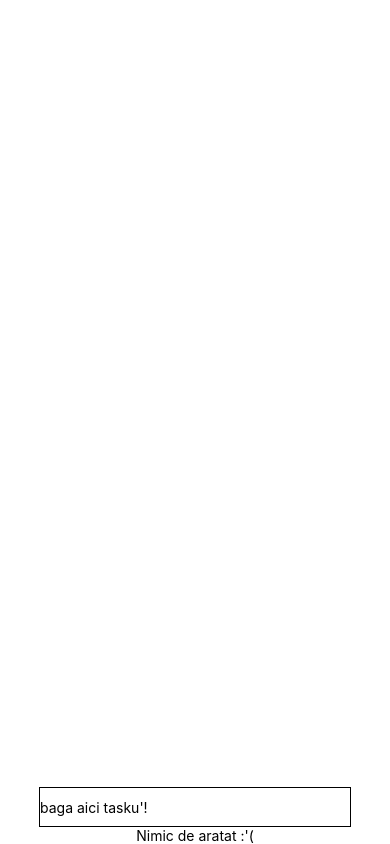
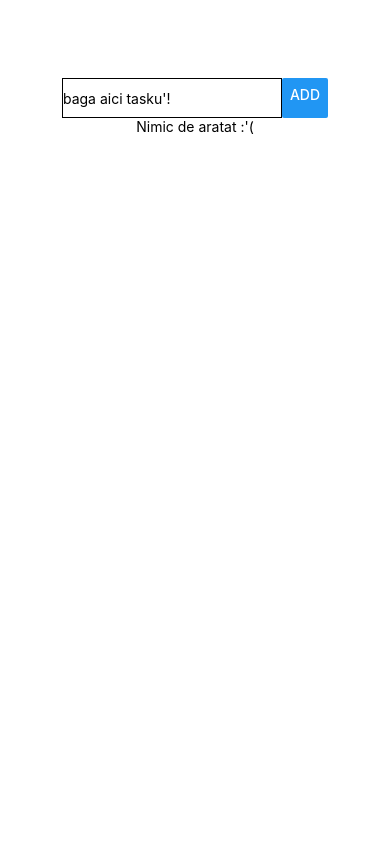
Before and after one commit to sinmax28/todoList, a React Native app: screen / in a window 390 px wide. Built offline with nearby package versions, Linux system fonts and the light colour scheme.

Commit message:
added functionality such as add, remove with different design based on the device it is running on

```diff
--- a/App.js
+++ b/App.js
@@ -1,4 +1,4 @@
-import React, { useState } from 'react';
+import React, {useState} from 'react';
 import {
   SafeAreaView,
   ScrollView,
@@ -8,7 +8,8 @@ import {
   TextInput,
   useColorScheme,
   View,
-  Platform
+  Platform,
+  Button,
 } from 'react-native';
 
 import {
@@ -18,6 +19,7 @@ import {
   LearnMoreLinks,
   ReloadInstructions,
 } from 'react-native/Libraries/NewAppScreen';
+import Task from './Task';
 
 const App = () => {
   const [inputTask, setInputTask] = useState('');
@@ -28,28 +30,39 @@ const App = () => {
   //   backgroundColor: isDarkMode ? Colors.darker : Colors.lighter,
   // };
 
-  const handleSubmit = () => {
+  const handleAdd = () => {
+    setTaskList([...taskList, inputTask]);
+    setInputTask('');
+  };
 
-  }
+  const handleRemove = id =>
+    setTaskList(taskList.filter((_, index) => index != id));
 
   return (
-        <View
-          style={styles.app}
-        >
+    <View style={styles.app}>
+      <View style={styles.inputContainer}>
         <TextInput
-            style={styles.inputContainer}
+          style={styles.inputField}
           placeholder="baga aici tasku'!"
           onChangeText={input => setInputTask(input)}
-            onSubmitEditing={() => {
-              setTaskList([...taskList, inputTask]);
-              setInputTask('');
-            }}
+          onSubmitEditing={handleAdd}
           defaultValue={inputTask}
         />
-          {!taskList.length ? <Text>Nimic de aratat :'(</Text> :
-            taskList.map((task, index) => <Text key={index}>{task}</Text>)
-          }
+        <Button title="Add" onPress={handleAdd} />
+      </View>
 
+      {!taskList.length ? (
+        <Text>Nimic de aratat :'(</Text>
+      ) : (
+        taskList.map((task, index) => (
+          <Task
+            key={index}
+            handleRemove={handleRemove}
+            task={task}
+            id={index}
+          />
+        ))
+      )}
     </View>
   );
 };
@@ -57,11 +70,11 @@ const App = () => {
 const styles = StyleSheet.create({
   app: {
     // backgroundColor: 'white',
-    marginTop: 'auto',
+    marginTop: '20%',
     // borderWidth: 1,
     // borderColor: '#000000',
     // flex: 1,
-    display: 'flex',
+    // display: 'flex',
     // flexDirection: 'column',
     alignItems: 'center',
     // justifyContent: 'center'
@@ -69,36 +82,43 @@ const styles = StyleSheet.create({
     // innerWidth: 30rem,
     ...Platform.select({
       ios: {
-        backgroundColor: 'powderblue'
+        backgroundColor: 'powderblue',
       },
       android: {
-        backgroundColor: 'steelblue'
-      }
-    })
+        backgroundColor: 'steelblue',
+      },
+    }),
   },
 
-  inputContainer :{
+  inputContainer: {
+    display: 'flex',
+    flexDirection: 'row',
+    flexWrap: 'wrap',
+  },
+
+  inputField: {
+    flex: 1,
     width: '80%',
     height: 40,
-    borderWidth: 1
+    borderWidth: 1,
   },
 
-  sectionContainer: {
-    marginTop: 32,
-    paddingHorizontal: 24,
-  },
-  sectionTitle: {
-    fontSize: 24,
-    fontWeight: '600',
-  },
-  sectionDescription: {
-    marginTop: 8,
-    fontSize: 18,
-    fontWeight: '400',
-  },
-  highlight: {
-    fontWeight: '700',
-  },
+  // sectionContainer: {
+  //   marginTop: 32,
+  //   paddingHorizontal: 24,
+  // },
+  // sectionTitle: {
+  //   fontSize: 24,
+  //   fontWeight: '600',
+  // },
+  // sectionDescription: {
+  //   marginTop: 8,
+  //   fontSize: 18,
+  //   fontWeight: '400',
+  // },
+  // highlight: {
+  //   fontWeight: '700',
+  // },
 });
 
 export default App;
```
Also changed, not shown: Task.android.js (added, +24 -0 lines), Task.ios.js (added, +24 -0 lines), Task.js (deleted). Lines whose indentation alone changed are shown as unchanged.
